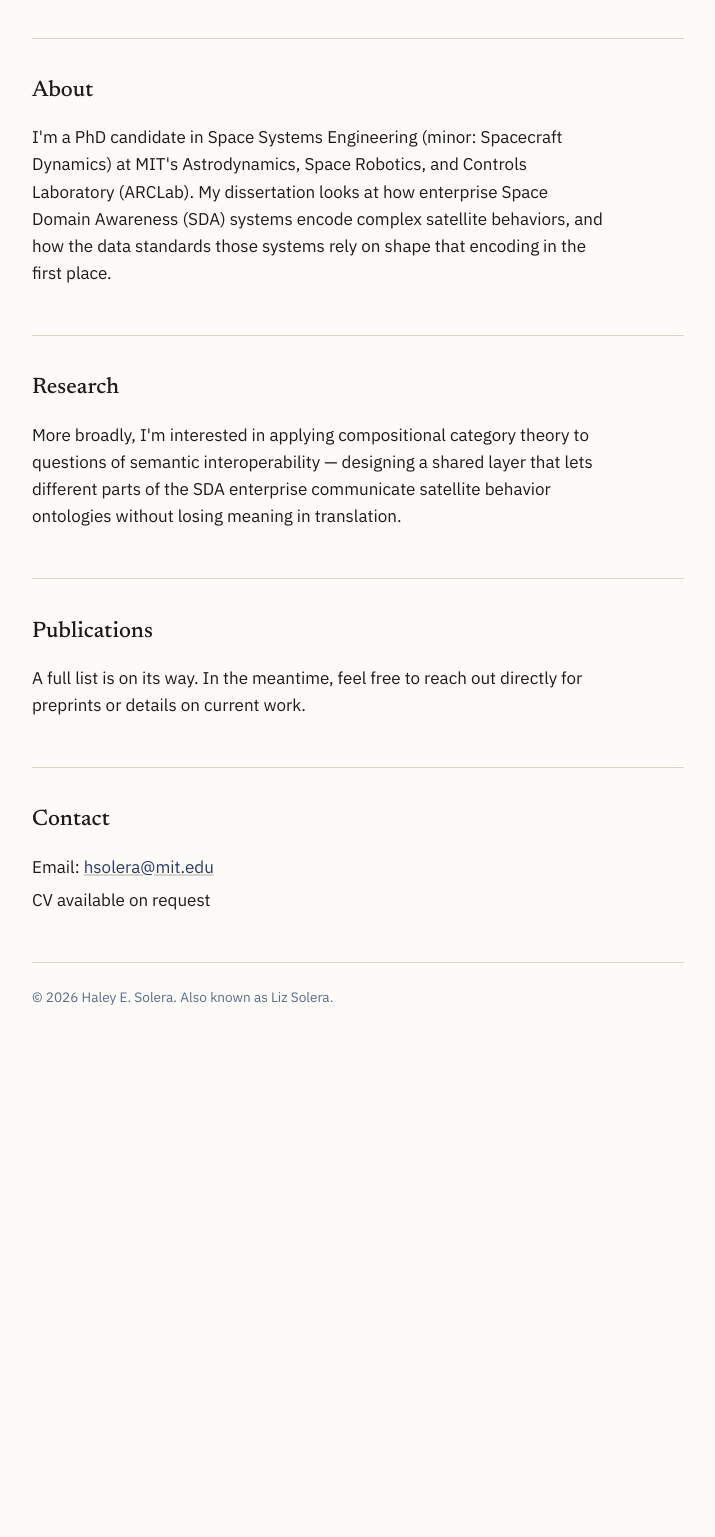
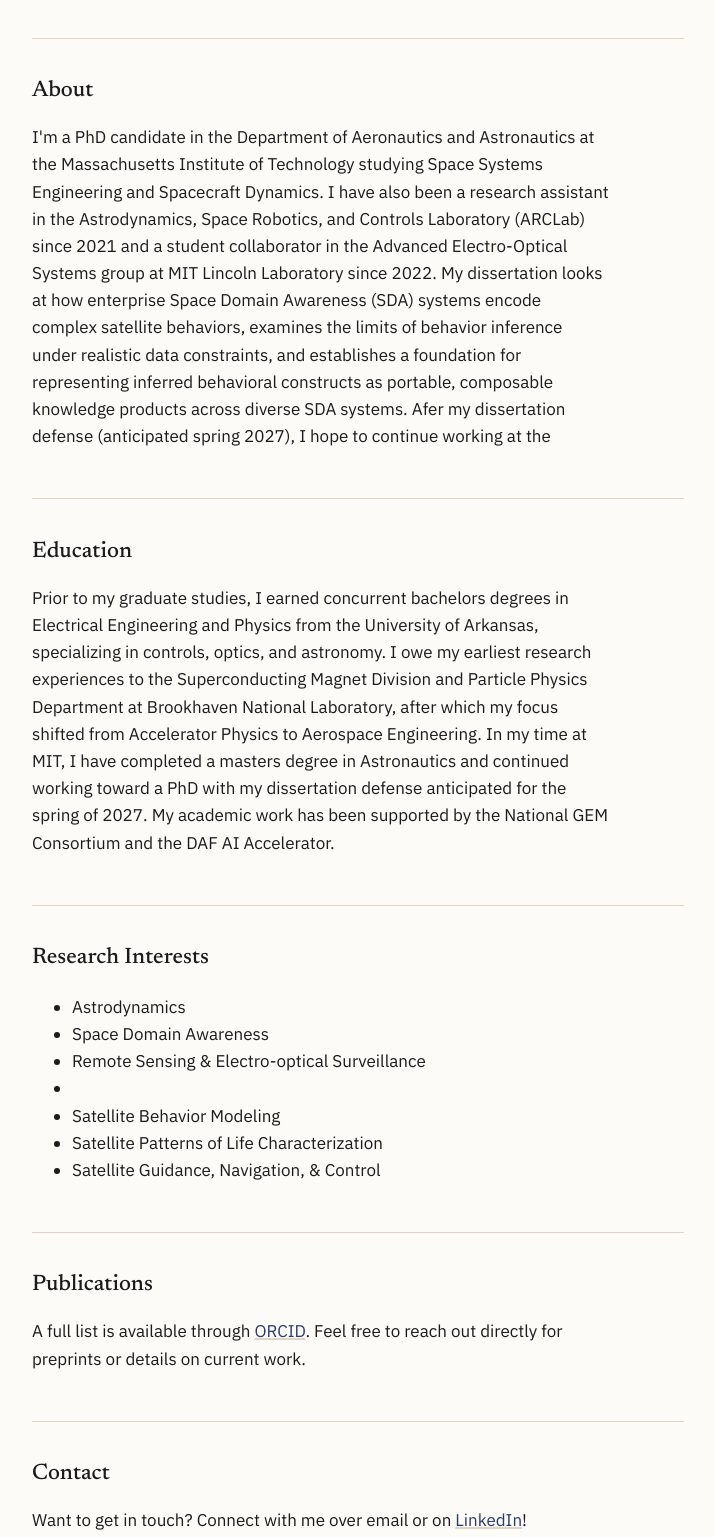
Before and after one commit to hlizsolera/website, a plain HTML site: page index.html in a window 1280 px wide. Shown: the part 320-1857 px from the top of the page, without its empty margins (282-997 px from the left). Before the commit the page ends 1425 px from the top, so only its background shows below. Drawn offline with Linux system fonts and the light colour scheme.

Commit message:
Revise about section and add research interests + education section

```diff
--- a/index.html
+++ b/index.html
@@ -139,30 +139,55 @@
   <section id="about">
     <h2>About</h2>
     <p>
-      I'm a PhD candidate in Space Systems Engineering (minor: Spacecraft
-      Dynamics) at MIT's Astrodynamics, Space Robotics, and Controls
-      Laboratory (ARCLab). My dissertation looks at how enterprise Space
-      Domain Awareness (SDA) systems encode complex satellite behaviors,
-      and how the data standards those systems rely on shape that encoding
-      in the first place.
+      I'm a PhD candidate in the Department of Aeronautics and Astronautics
+      at the Massachusetts Institute of Technology studying Space Systems
+      Engineering and Spacecraft Dynamics. I have also been a research
+      assistant in the Astrodynamics, Space Robotics, and Controls
+      Laboratory (ARCLab) since 2021 and a student collaborator in the
+      Advanced Electro-Optical Systems group at MIT Lincoln Laboratory since
+      2022. My dissertation looks at how enterprise Space Domain Awareness
+      (SDA) systems encode complex satellite behaviors, examines the limits
+      of behavior inference under realistic data constraints, and
+      establishes a foundation for representing inferred behavioral
+      constructs as portable, composable knowledge products across diverse
+      SDA systems. Afer my dissertation defense (anticipated spring 2027),
+      I hope to continue working at the
+    </p>
+  </section>
+
+  <section id="education">
+    <h2>Education</h2>
+    <p>
+      Prior to my graduate studies, I earned concurrent bachelors degrees
+      in Electrical Engineering and Physics from the University of Arkansas,
+      specializing in controls, optics, and astronomy. I owe my earliest
+      research experiences to the Superconducting Magnet Division and
+      Particle Physics Department at Brookhaven National Laboratory, after
+      which my focus shifted from Accelerator Physics to Aerospace
+      Engineering. In my time at MIT, I have completed a masters
+      degree in Astronautics and continued working toward a PhD with my
+      dissertation defense anticipated for the spring of 2027. My academic
+      work has been supported by the National GEM Consortium and the DAF
+      AI Accelerator.
     </p>
   </section>
 
   <section id="research">
-    <h2>Research</h2>
-    <p>
-      More broadly, I'm interested in applying compositional category
-      theory to questions of semantic interoperability &mdash; designing a
-      shared layer that lets different parts of the SDA enterprise
-      communicate satellite behavior ontologies without losing meaning in
-      translation.
-    </p>
+    <h2>Research Interests</h2>
+    <ul>
+      <li>Astrodynamics</li>
+      <li>Space Domain Awareness</li>
+      <li>Remote Sensing & Electro-optical Surveillance<li>
+      <li>Satellite Behavior Modeling</li>
+      <li>Satellite Patterns of Life Characterization</li>
+      <li>Satellite Guidance, Navigation, & Control</li>
+    </ul>
   </section>
 
   <section id="publications">
     <h2>Publications</h2>
     <p>
-      A full list is on its way. In the meantime, feel free to reach out
+      A full list is available through <a href="https://orcid.org/0000-0001-5294-9881">ORCID</a>. Feel free to reach out
       directly for preprints or details on current work.
     </p>
     <!-- EDIT: replace the paragraph above with a list once you have titles/links ready, e.g.
@@ -174,6 +199,7 @@
 
   <section id="contact">
     <h2>Contact</h2>
+    <p> Want to get in touch? Connect with me over email or on <a href="https://www.linkedin.com/in/haley-elizabeth-solera/">LinkedIn</a>!</p>
     <ul class="contact-list">
       <li>Email: <a href="mailto:hsolera@mit.edu">hsolera@mit.edu</a></li>
       <!-- EDIT: add CV link once ready, e.g. <li><a href="cv.pdf">CV (PDF)</a></li> -->
@@ -182,7 +208,7 @@
   </section>
 
   <footer>
-    &copy; 2026 Haley E. Solera. Also known as Liz Solera.
+    &copy; 2026 Haley Elizabeth Solera.
   </footer>
 
 </div>
```
